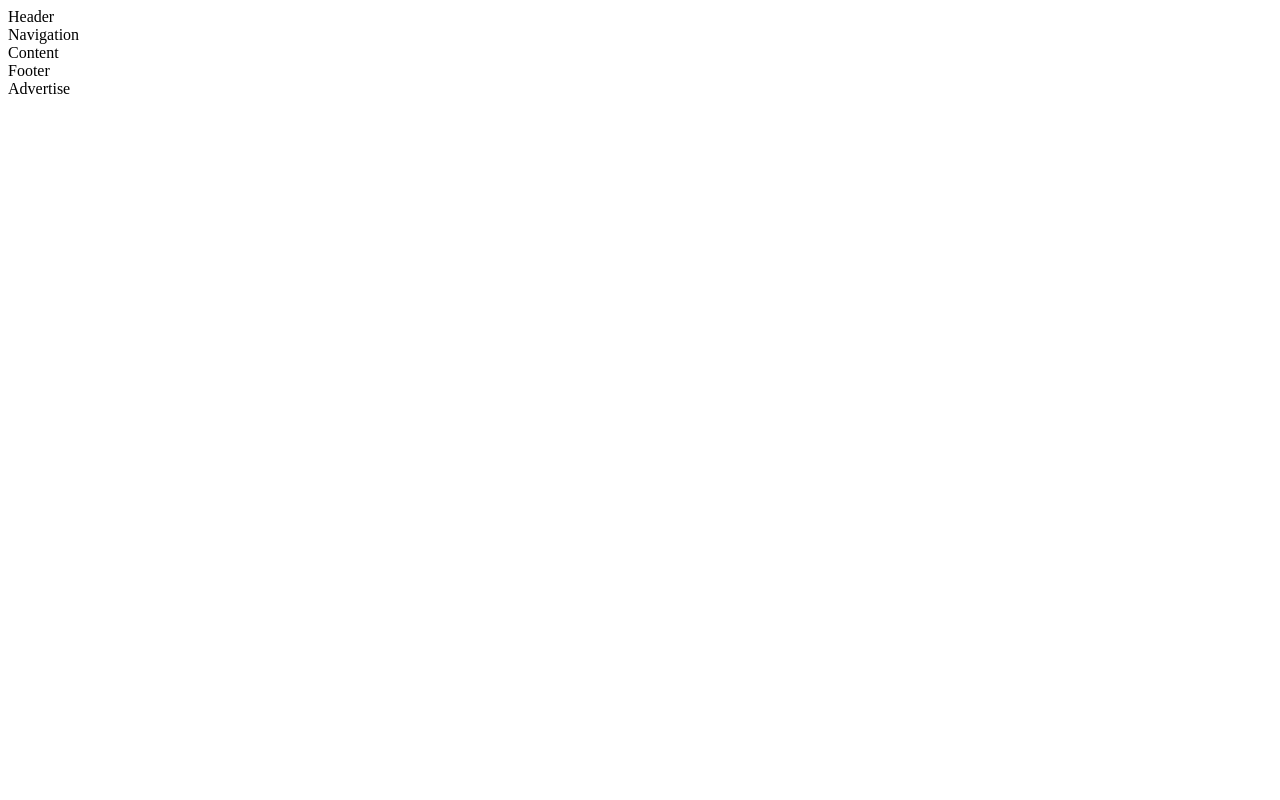
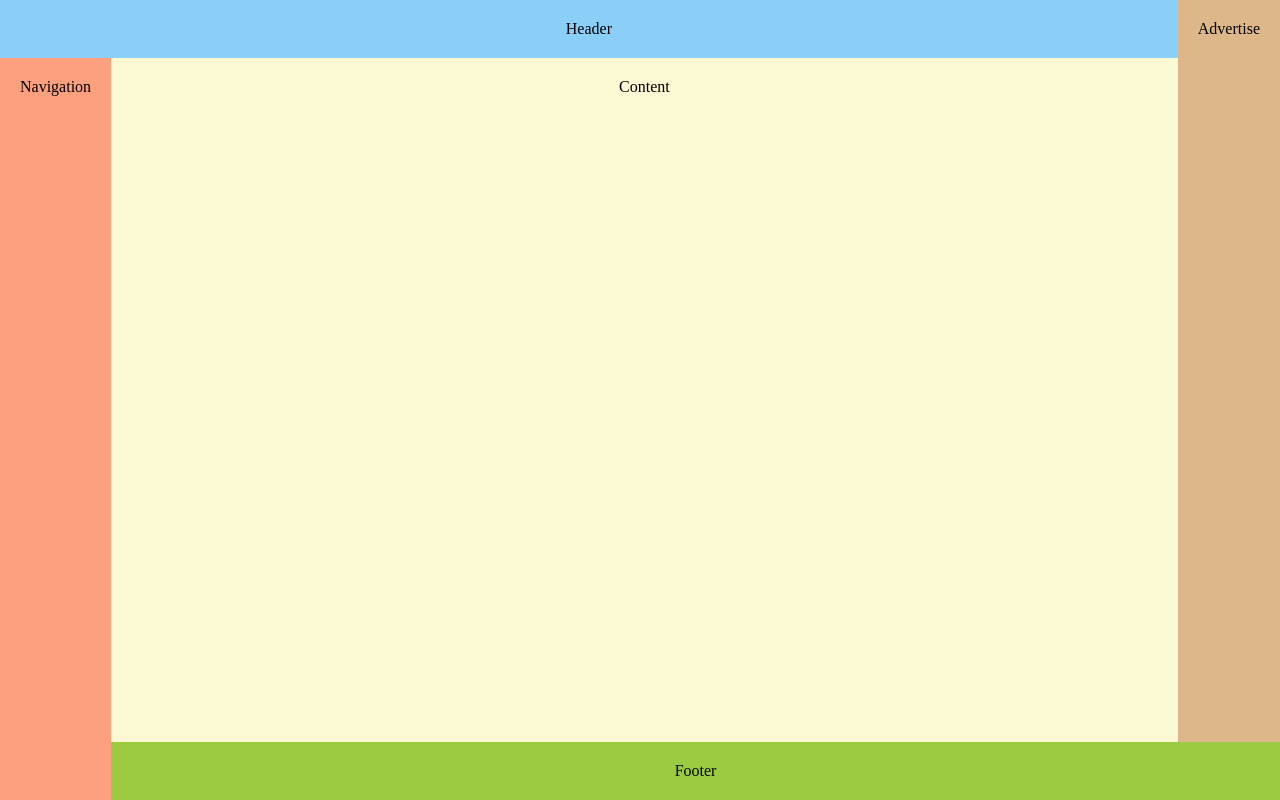
Before and after one commit to h-kevin/webpage-grid-layout, a plain HTML site: page index.html in a window 1280 px wide. Drawn offline with Linux system fonts and the light colour scheme.

Commit message:
Applied styling to the layout

```diff
--- a/css/index.css
+++ b/css/index.css
@@ -0,0 +1,50 @@
+/* Global styling */
+html,
+body {
+  height: 100%;
+  margin: 0;
+}
+
+/* Grid container */
+.grid-container {
+  height: 100%;
+  display: grid;
+  grid-template-columns: max-content auto max-content;
+  grid-template-rows: max-content auto max-content;
+}
+
+/* Grid elements */
+.grid-container > div {
+  text-align: center;
+  padding: 20px;
+}
+
+.header {
+  grid-column: 1 / 3;
+  grid-row: 1 / 2;
+  background-color: #8acff8;
+}
+
+.navigation {
+  grid-column: 1 / 2;
+  grid-row: 2 / 4;
+  background-color: #fda07e;
+}
+
+.content {
+  grid-column: 2 / 3;
+  grid-row: 2 / 3;
+  background-color: #faf9d4;
+}
+
+.footer {
+  grid-column: 2 / 4;
+  grid-row: 3 / 4;
+  background-color: #9bcb40;
+}
+
+.promo-section {
+  grid-column: 3 / 4;
+  grid-row: 1 / 3;
+  background-color: #ddb78a;
+}
--- a/index.html
+++ b/index.html
@@ -16,7 +16,7 @@
     <div class="navigation">Navigation</div>
     <div class="content">Content</div>
     <div class="footer">Footer</div>
-    <div class="advertisement">Advertise</div>
+    <div class="promo-section">Advertise</div>
   </div>
 </body>
 
```
